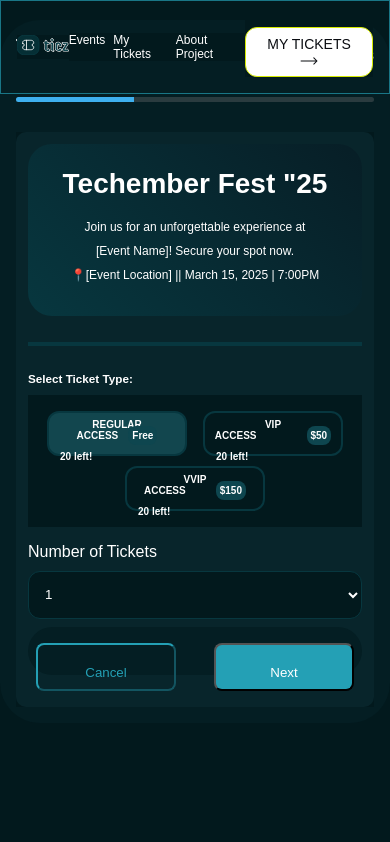
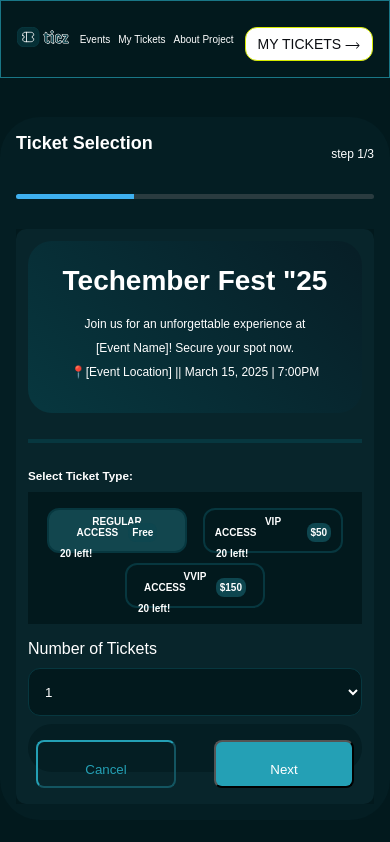
Before and after one commit to PAMMY100/ticket-generator, a React (Vite) app: page / in a window 390 px wide. Built offline with nearby package versions, Linux system fonts and the light colour scheme; a web font is replaced by a local one.

Commit message:
quick changes

```diff
--- a/src/Navbar/Navbar.css
+++ b/src/Navbar/Navbar.css
@@ -85,11 +85,15 @@ button .arrow {
     }
 
     ul li {
-        font-size: 12px;
+        font-size: 10px;
     }
 
     header button {
         font-size: 14px;
         padding: 8px 12px;
     }
+
+    .arrow {
+        width: 15px;
+    }
 }
--- a/src/Pages/Home.css
+++ b/src/Pages/Home.css
@@ -62,7 +62,7 @@
 @media (max-width: 768px) {
     .ticket-container {
         padding: 24px;
-        margin-top: 10%;
+        margin-top: 20%;
     }
 
     .title-box h1 {
@@ -77,7 +77,7 @@
 @media (max-width: 480px) {
     .ticket-container {
         padding: 16px;
-        margin-top: 5%;
+        margin-top: 30%;
     }
 
     .title-box h1 {
```
